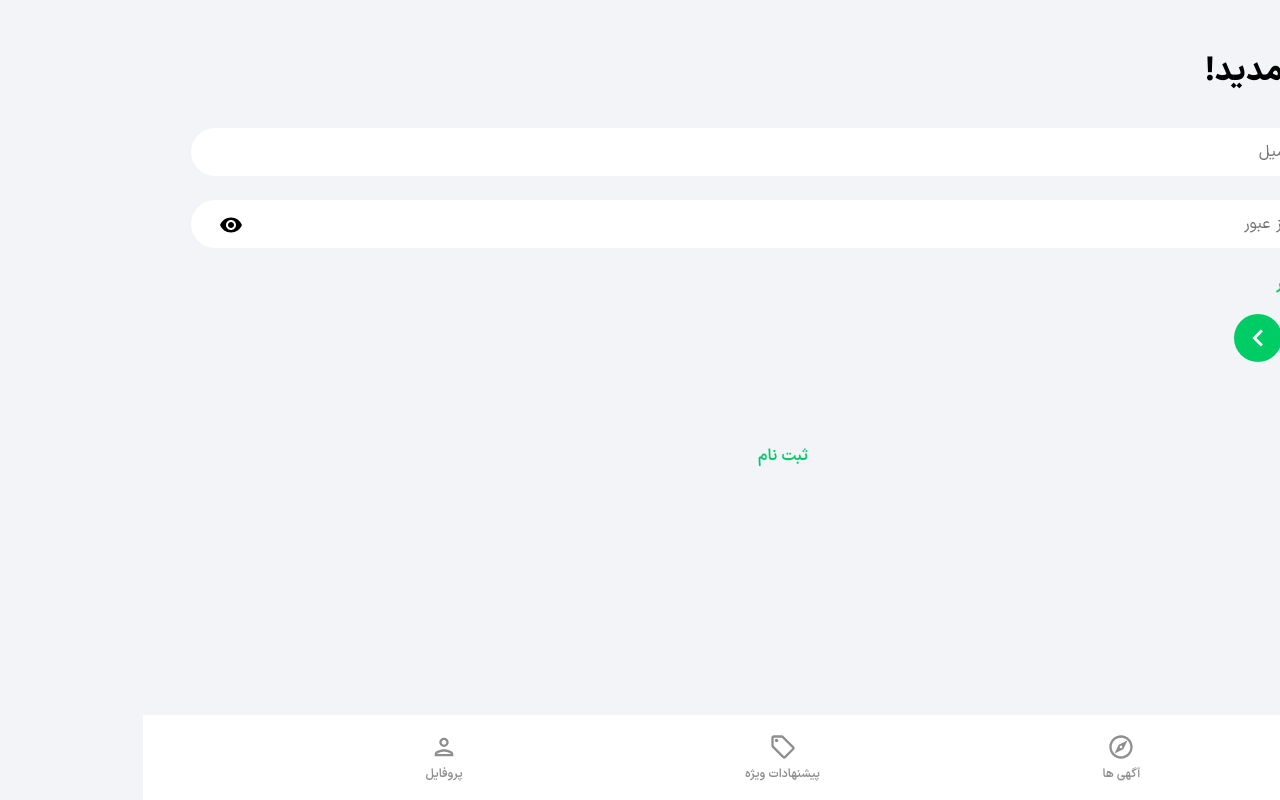
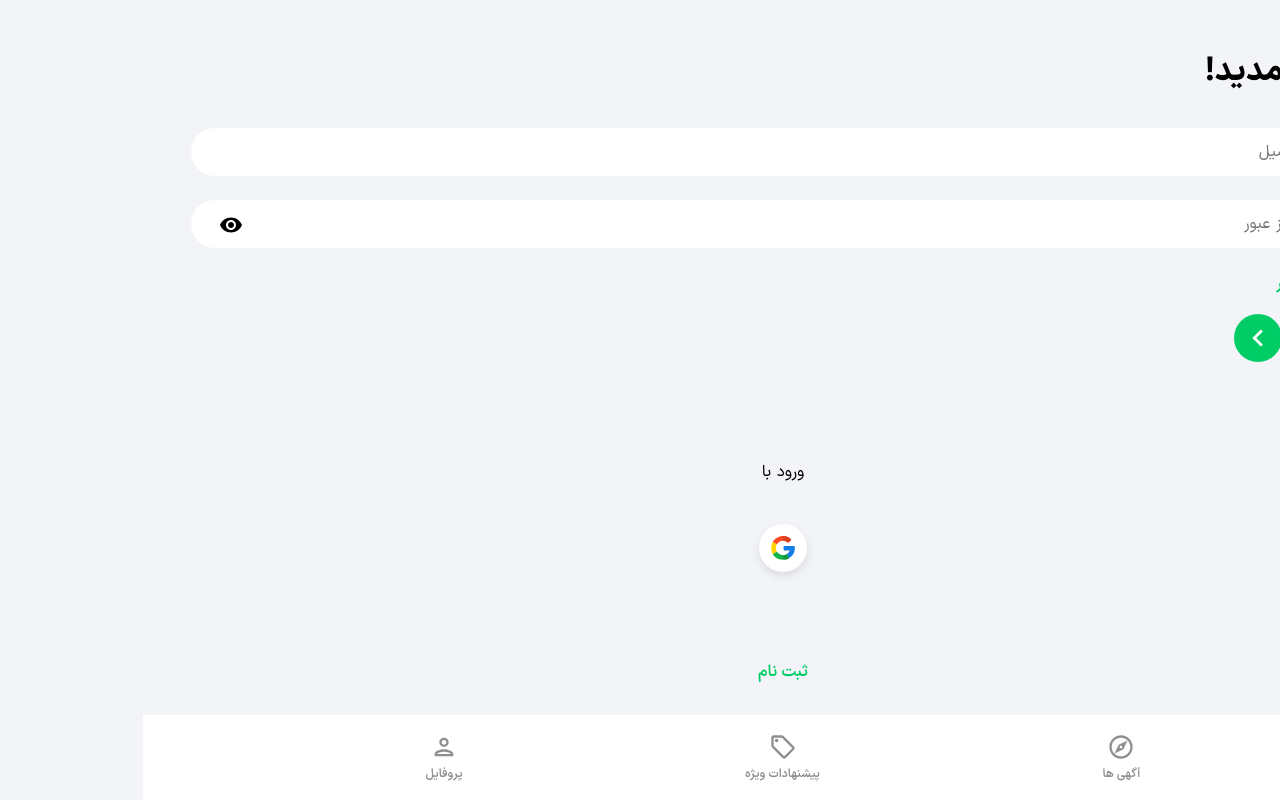
Before and after one commit to AliFarajzade/maskan-fa, a React (Create React App) app: page /login in a window 1280 px wide. Built offline with nearby package versions, Linux system fonts and the light colour scheme; no server answers.

Commit message:
Sign up with google added.

```diff
--- /dev/null
+++ b/src/components/google-auth.component.tsx
@@ -0,0 +1,46 @@
+import { useNavigate } from 'react-router-dom'
+import { getAuth, signInWithPopup, GoogleAuthProvider } from 'firebase/auth'
+import { doc, setDoc, getDoc, serverTimestamp } from 'firebase/firestore'
+import { firestore } from '../firebase/firebase'
+import { toast } from 'react-toastify'
+import googleIcon from '../assets/svg/googleIcon.svg'
+
+function OAuth() {
+    const navigate = useNavigate()
+
+    const onGoogleClick = async () => {
+        try {
+            const auth = getAuth()
+            const provider = new GoogleAuthProvider()
+            const result = await signInWithPopup(auth, provider)
+            const user = result.user
+
+            // Check for user
+            const docRef = doc(firestore, 'users', user.uid)
+            const docSnap = await getDoc(docRef)
+
+            // If user, doesn't exist, create user
+            if (!docSnap.exists()) {
+                await setDoc(doc(firestore, 'users', user.uid), {
+                    displayName: user.displayName,
+                    email: user.email,
+                    timestamp: serverTimestamp(),
+                })
+            }
+            navigate('/')
+        } catch (error) {
+            toast.error('عملیات انحام نشد.')
+        }
+    }
+
+    return (
+        <div className="socialLogin">
+            <p>ورود با </p>
+            <button className="socialIconDiv" onClick={onGoogleClick}>
+                <img className="socialIconImg" src={googleIcon} alt="google" />
+            </button>
+        </div>
+    )
+}
+
+export default OAuth
--- a/src/firebase/firebase.ts
+++ b/src/firebase/firebase.ts
@@ -56,7 +56,7 @@
 
 const storage = getStorage()
 
-const firestore = getFirestore()
+export const firestore = getFirestore()
 
 // Sign up with email and password
 export const signUpUserWithEmailandPassword = async (
@@ -80,7 +80,6 @@
             timestamp: serverTimestamp(),
         }
     } catch (error: any) {
-        console.log(error.code)
         return error.code
     }
 }
@@ -94,7 +93,6 @@
 
         return true
     } catch (error: any) {
-        console.log(error.code)
         return error.code
     }
 }
@@ -110,7 +108,6 @@
             await setDoc(doc(firestore, collectionName, pathSegment), dataToSet)
         else await addDoc(collection(firestore, collectionName), dataToSet)
     } catch (error: any) {
-        console.log(error.code)
         return error.code
     }
 }
@@ -121,7 +118,6 @@
         // Change name in auth
         await updateProfile(auth.currentUser!, { displayName: newName })
     } catch (error: any) {
-        console.log(error.code)
         return error.code
     }
 
@@ -132,7 +128,6 @@
             lastUpdated: serverTimestamp(),
         })
     } catch (error: any) {
-        console.log(error.code)
         return error.code
     }
 }
@@ -142,7 +137,6 @@
         // Change email in auth
         await updateEmail(auth.currentUser!, newEmail)
     } catch (error: any) {
-        console.log(error.code)
         return error.code
     }
 
@@ -153,7 +147,6 @@
             lastUpdated: serverTimestamp(),
         })
     } catch (error: any) {
-        console.log(error.code)
         return error.code
     }
 }
@@ -162,7 +155,6 @@
     try {
         await sendPasswordResetEmail(auth, email)
     } catch (error: any) {
-        console.log(error.code)
         return error.code
     }
 }
@@ -206,8 +198,6 @@
         const lastDocSnapshot =
             querySnapshot.docs[querySnapshot.docs.length - 1]
 
-        console.log(lastDocSnapshot)
-
         docsSnapshot.forEach((documentSnapshot: DocumentSnapshot) =>
             listings.push({
                 ...documentSnapshot.data(),
@@ -215,10 +205,8 @@
             })
         )
 
-        console.log(listings)
         return { listings, lastDocSnapshot }
     } catch (error: any) {
-        console.log(error.code)
         return error.code
     }
 }
@@ -249,10 +237,8 @@
             })
         )
 
-        console.log(listings)
         return listings
     } catch (error: any) {
-        console.log(error.code)
         return error.code
     }
 }
@@ -270,26 +256,20 @@
             snapshot => {
                 // Observe state change events such as progress, pause, and resume
                 // Get task progress, including the number of bytes uploaded and the total number of bytes to be uploaded
-                const progress =
-                    (snapshot.bytesTransferred / snapshot.totalBytes) * 100
-                console.log('Upload is ' + progress + '% done')
+
                 switch (snapshot.state) {
                     case 'paused':
-                        console.log('Upload is paused')
                         break
                     case 'running':
-                        console.log('Upload is running')
                         break
                 }
             },
 
             (error: any) => {
-                console.log(error.code)
                 reject(error.code)
             },
             () => {
                 getDownloadURL(uploadTask.snapshot.ref).then(downloadURL => {
-                    console.log('File available at', downloadURL)
                     resolve(downloadURL)
                 })
             }
@@ -311,7 +291,6 @@
             return null
         }
     } catch (error: any) {
-        console.log(error.code)
         return error.code
     }
 }
@@ -337,10 +316,8 @@
             })
         )
 
-        console.log(listings)
         return listings
     } catch (error: any) {
-        console.log(error.code)
         return error.code
     }
 }
@@ -390,10 +367,8 @@
             })
         )
 
-        console.log(listings)
         return { listings, lastDocSnapshot }
     } catch (error: any) {
-        console.log(error.code)
         return error.code
     }
 }
@@ -402,7 +377,6 @@
     try {
         await deleteDoc(doc(firestore, '/listings', lisitingID))
     } catch (error: any) {
-        console.log(error.code)
         return error.code
     }
 }
@@ -417,7 +391,6 @@
             ...newData,
         })
     } catch (error: any) {
-        console.log(error.code)
         return error.code
     }
 }
--- a/src/pages/create-listing.page.tsx
+++ b/src/pages/create-listing.page.tsx
@@ -69,7 +69,6 @@
                     navigate('/login')
                     setUserCredentials(null)
                 }
-                console.log(userAuth)
                 setIsLoading(false)
             }
         )
@@ -102,7 +101,6 @@
 
     const onSubmit = async (e: any) => {
         e.preventDefault()
-        console.log(formData)
 
         setIsLoading(true)
 
--- a/src/pages/edit-listing.page.tsx
+++ b/src/pages/edit-listing.page.tsx
@@ -81,7 +81,6 @@
                 return
             }
 
-            console.log(response)
             setFormData({ ...response })
             setIsLoading(false)
         })()
@@ -96,7 +95,6 @@
                     navigate('/login')
                     setUserCredentials(null)
                 }
-                console.log(userAuth)
             }
         )
 
@@ -128,7 +126,6 @@
 
     const onSubmit = async (e: any) => {
         e.preventDefault()
-        console.log(formData)
 
         setIsLoading(true)
 
--- a/src/pages/forgot-password.page.tsx
+++ b/src/pages/forgot-password.page.tsx
@@ -27,7 +27,6 @@
 
         const { email } = data
         const status = await recoverPassword(email)
-        console.log(status)
 
         if (!status) {
             toast.success('ایمیل ارسال شد.')
--- a/src/pages/lisitng.page.tsx
+++ b/src/pages/lisitng.page.tsx
@@ -28,7 +28,6 @@
             setIsLoading(true)
             const status = await getDocument('listings', houseID!)
 
-            console.log(status)
             if (status === null) {
                 toast.error('اطلاعات یافت نشد.')
                 return
--- a/src/pages/offers.page.tsx
+++ b/src/pages/offers.page.tsx
@@ -15,7 +15,6 @@
             setIsLoading(true)
             const requestStatus = await getOffers()
 
-            console.log(requestStatus)
 
             switch (requestStatus) {
                 case null:
--- a/src/pages/profile.page.tsx
+++ b/src/pages/profile.page.tsx
@@ -56,7 +56,6 @@
                     navigate('/login')
                     setUserCredentials(null)
                 }
-                console.log(userAuth)
                 setIsLoading(false)
             }
         )
@@ -133,7 +132,6 @@
     }
 
     const onEdit = async (listingID: string) => {
-        console.log('Edit')
         navigate(`/edit-listing/${listingID}`)
     }
 
@@ -153,7 +151,6 @@
             const status = await changeProfileName(name)
 
             if (status) {
-                console.log(status)
                 handleError(status)
                 setIsLoading(false)
 
@@ -166,7 +163,6 @@
             const status = await changeProfileEmail(email)
 
             if (status) {
-                console.log(status)
                 handleError(status)
                 setIsLoading(false)
 
--- a/src/pages/sign-in.page.tsx
+++ b/src/pages/sign-in.page.tsx
@@ -1,14 +1,15 @@
-// TODO: Redirect when signed in.
-import { useState } from 'react'
+import { useEffect, useState } from 'react'
 import { Link, useNavigate } from 'react-router-dom'
 import { useForm, SubmitHandler } from 'react-hook-form'
 import { toast } from 'react-toastify'
 
-import { signInUserWithEmailandPassword } from '../firebase/firebase'
+import { auth, signInUserWithEmailandPassword } from '../firebase/firebase'
 
 import { ReactComponent as ArrowRightIcon } from '../assets/svg/keyboardArrowRightIcon.svg'
 import visibilityIcon from '../assets/svg/visibilityIcon.svg'
 import Loader from '../components/loader.component'
+import OAuth from '../components/google-auth.component'
+import { User } from '@firebase/auth'
 
 type TInputs = {
     email: string
@@ -18,6 +19,7 @@
 const SignInPage = () => {
     const navigate = useNavigate()
 
+    const [, setUserCredentials] = useState<User | null>(null)
     const [isLoading, setIsLoading] = useState<boolean>(false)
     const [passwordVisibility, setPasswordVisibility] = useState<boolean>(false)
     const {
@@ -26,6 +28,22 @@
         watch,
         formState: { errors },
     } = useForm<TInputs>()
+
+    useEffect(() => {
+        const unSubscribeGoogleAuthObserver = auth.onAuthStateChanged(
+            userAuth => {
+                setIsLoading(true)
+                if (userAuth) {
+                    navigate('/profile')
+                } else {
+                    setUserCredentials(null)
+                }
+                setIsLoading(false)
+            }
+        )
+
+        return () => unSubscribeGoogleAuthObserver()
+    }, [navigate])
 
     const onSubmit: SubmitHandler<TInputs> = async data => {
         setIsLoading(true)
@@ -127,7 +145,7 @@
                     </div>
                 </form>
 
-                {/* Google Auth */}
+                <OAuth />
 
                 <Link to="/register" className="registerLink">
                     ثبت نام
```
